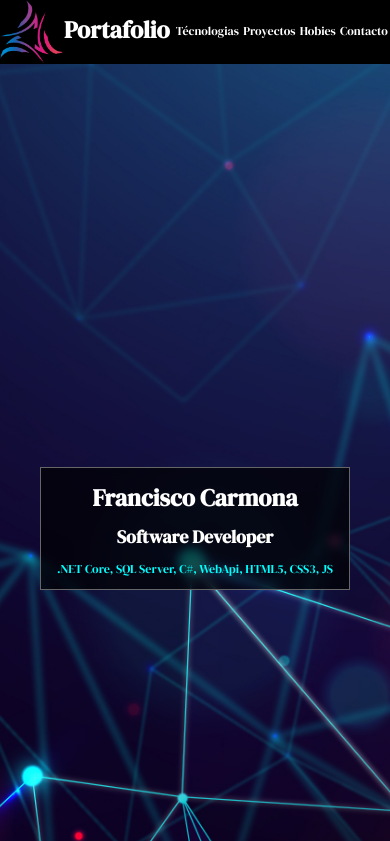
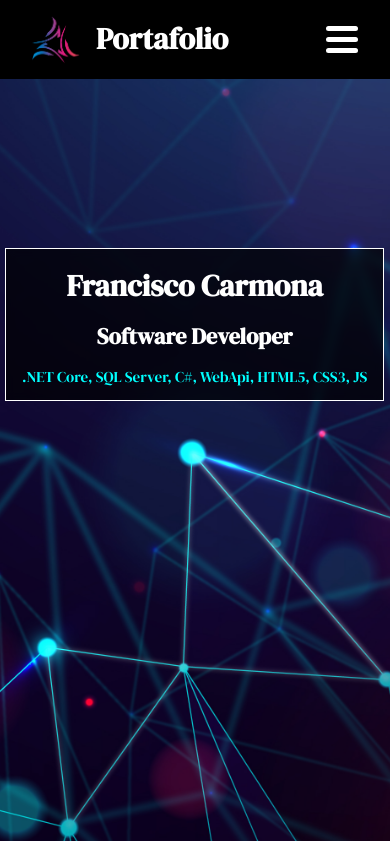
Before and after one commit to TheNefelin/portafolio-site, a plain HTML site: page index.html in a window 390 px wide. Shown: the top 841 px of the page. Drawn offline with Linux system fonts and the light colour scheme; no server answers; a script that the page names is missing.

Commit message:
20230204-nbk

```diff
--- a/css/index.css
+++ b/css/index.css
@@ -20,13 +20,14 @@
 /* ---------------------------------------------------------------------------------------------- */
 :root {
     --colorPrimario: black;
-    --colorPrimarioCaja: rgba(0, 0, 0, 0.7);
     --colorSecundario: rgb(255, 102, 102);
-    --colorText: white;
+    --colorTerciario:  rgb(102, 102, 102);
+    --colorText1: white;
     --colorText2: aqua;
-    --colorTextTitulo: rgb(70, 53, 53);
+    --colorTextTitulos: rgb(70, 53, 53);
     --colorTextTituloBorde: rgb(255, 255, 255);
-    --colorFooter:  rgb(102, 102, 102);
+    --colorCaja: rgba(0, 0, 0, 0.7);
+    --colorCajaBorde: white;
 }
 
 html {
@@ -36,14 +37,14 @@ html {
 body {
     font-family: fuenteGeneral;
     font-size: 16px;
-    color: var(--colorText);
+    color: var(--colorText1);
     background-color: var(--colorPrimario);
 }
 
 a {
-    color: var(--colorText);
+    color: var(--colorText1);
     text-decoration: none;
-    margin: 0.13rem;
+    margin: 0.15rem;
 }
 
 a:hover {
@@ -62,7 +63,7 @@ a:hover {
     padding: 1vw 0 1vw 10vw;
     margin: 0;
 
-    color: var(--colorTextTitulo);
+    color: var(--colorTextTitulos);
     text-shadow:
         1px 0 var(--colorTextTituloBorde),
         -1px 0 var(--colorTextTituloBorde),
@@ -81,49 +82,132 @@ iframe {
 
 @media (max-width: 481px) {
     body {
-        font-size: 12px;
+        font-size: 15px;
     }
 }
 /* -- NavBar ------------------------------------------------------------------------------------ */
 /* ---------------------------------------------------------------------------------------------- */
-.p-nav {
+.navBar01-contenedor {
     background-color: var(--colorPrimario);
+    display: flex;
+    justify-content: space-between;
+    align-items: center;
     position: sticky;
     position: -webkit-sticky;
     top: 0;
-    justify-content: space-between;
     z-index: 1;
+}
+
+/* navBar01-logo --------------------- */
+.navBar01-logo {
     display: flex;
     align-items: center;
+    margin-left: 2rem;
 }
 
-.p-nav > * {
-    display: flex;
+.navBar01-logo img {
+    height: 3rem;
+    margin-right: 1rem;
 }
 
-.p-nav img {
-    height: 4rem;
+/* navBar01-btn ---------------------- */
+.navBar01-btn {
+    cursor: pointer;
+    display: none;
+    padding-right: 2rem;
 }
 
-/* -- Seccion Principal ------------------------------------------------------------------------- */
-/* ---------------------------------------------------------------------------------------------- */
-.seccion-principal {
-    height: 110vh;
-    background-image: url("../img/3357684.jpg");
+.navBar01-A, .navBar01-B, .navBar01-C {
+    width: 2rem;
+    height: 5px;
+    background-color: var(--colorText1);
+    border-radius: 4px;
+    margin: 6px 0;
+    transition: 0.4s;
+}
+
+.navBar01-btn_click .navBar01-A {
+    transform: translateY(11px) rotate(45deg);
+    background-color: var(--colorSecundario);
+}
+
+.navBar01-btn_click .navBar01-B {
+    opacity: 0;
+}
+
+.navBar01-btn_click .navBar01-C {
+    transform: translateY(-11px) rotate(-45deg);
+    background-color: var(--colorSecundario);
+}
+
+/* navBar01-links -------------------- */
+.navBar01-links {
+    margin-right: 2rem;
+}
+
+.navBar01-links a {
+    margin-left: 1rem;
+
+}
+
+.navBar01-links a:hover {
+    color: var(--colorSecundario);
+}
+
+/* navBar01 comportamineto ----------- */
+@media (max-width: 767.98px) {
+    .navBar01-btn {
+        display: block;
+    }
+
+    .navBar01-links {
+        position: fixed;
+        display: grid;
+        top: 60px;
+        background-color: var(--colorPrimario);
+        text-align: center;
+        width: 100%;
+        left: 100%;
+        transition: 0.4s;
+    }
+
+    .navBar01-links_noOcultar {
+        left: 0;
+    }
+
+    .navBar01-links a {
+        padding: 1rem;
+    }
+}
+
+/* navBar01 + Parallax --------------- */
+header {
+    background-image: url("../img/fondo_02.jpg");
+    background-attachment: fixed;
+    background-position: center;
+    background-repeat: no-repeat;
+    background-size: cover;
+    background-color: var(--colorPrimario);
+    height: 100vh;
+}
+
+.navBar01-seccion {
     display: flex;
     justify-content: center;
     align-items: center;
 }
 
-.contenedor-sp {
+.navBar01-seccion > div {
     padding: 0 1rem;
+    margin-top: 20vh;
     text-align: center;
-    border: 1px solid var(--colorFooter);
-    background-color: var(--colorPrimarioCaja);
+    border: 1px solid var(--colorCajaBorde);
+    background-color: var(--colorCaja);
     backdrop-filter: blur(5px);
+    color: var(--colorText1);
 }
 
-.contenedor-sp p {
+.navBar01-seccion p {
     color: var(--colorText2);
 }
 
@@ -137,7 +221,7 @@ iframe {
 }
 
 .tarjeta-st {
-    border: 1px solid var(--colorFooter);
+    border: 1px solid var(--colorTerciario);
     text-align: center;
     display: flex;
     flex-direction: column;
@@ -145,7 +229,7 @@ iframe {
 }
 
 .tarjeta-st h1 {
-    background-color: var(--colorFooter);
+    background-color: var(--colorTerciario);
     color: var(--colorText2);
     margin: 0;
     padding: 1vw;
@@ -173,7 +257,7 @@ iframe {
 /* ---------------------------------------------------------------------------------------------- */
 
 .tarjeta-sp {
-    border: 2px solid var(--colorFooter);
+    border: 2px solid var(--colorTerciario);
     margin: 2vw;
     display: flex;
     position: relative;
@@ -195,7 +279,7 @@ iframe {
 /* -- Footer ------------------------------------------------------------------------------------ */
 /* ---------------------------------------------------------------------------------------------- */
 footer {
-    background-color: var(--colorFooter);
+    background-color: var(--colorTerciario);
     display: grid;
     grid-template-columns: repeat(auto-fill, minmax(min(100% , 15rem), 1fr));
 }
--- a/index.html
+++ b/index.html
@@ -17,22 +17,27 @@
     <title>Portafolio</title>
 </head>
 <body>
-    <header>
-        <nav class="p-nav contenedor-oscuro">
-            <div>
-                <img src="./img/logo.png">
+    <header id="header">
+        <nav id="navBar01" class="navBar01-contenedor">
+            <a class="navBar01-logo" href="#">
+                <img src="./img/logo.png" alt="">
                 <h1 class="wow animated lightSpeedIn">Portafolio</h1>
+            </a>
+            <div class="navBar01-btn" onclick="navBar01_click()">
+                <div class="navBar01-A"></div>
+                <div class="navBar01-B"></div>
+                <div class="navBar01-C"></div>
             </div>
-
-            <div class="wow animated fadeIn">
+            <div class="navBar01-links wow animated fadeIn">
                 <a href="#seccion-tecnologia">Técnologias</a>
                 <a href="#seccion-proyectos">Proyectos</a>
                 <a href="#seccion-hobbie">Hobies</a>
                 <a href="#">Contacto</a>
             </div>
         </nav>
-        <section class="seccion-principal seccion">
-            <div class="contenedor-sp wow animated fadeInDownBig">
+
+        <section class="navBar01-seccion">
+            <div class="wow animated flipInY">
                 <h1>Francisco Carmona</h1>
                 <h2>Software Developer</h2>
                 <p>.NET Core, SQL Server, C#, WebApi, HTML5, CSS3, JS</p>
@@ -96,6 +101,6 @@
 
     <script type="text/javascript" src="./lib/iframeResizer.min.js"></script>
     <script type="text/javascript" src="./js/data.js"></script>
-    <script type="module" src="./js/index.js"></script>
+    <script src="./js/index.js"></script>
 </body>
 </html>
--- a/js/index.js
+++ b/js/index.js
@@ -1,14 +1,14 @@
 // -- Inicializar Sitio ------------------------------------------------------------
 // ---------------------------------------------------------------------------------
-import { LinksGroup, Links } from "../js/clases.js";
+// import { LinksGroup, Links } from "../js/clases.js";
 
 let arrLinksGroup = [];
 let arrLinks = [];
 
-document.addEventListener('DOMContentLoaded', () => {
+window.onload = () => {
     console.log("iniciando sitio...");
     apiTest();
-});
+}
 
 // iFrameResize({ log: true }, '#ifVideo');
 
@@ -20,7 +20,7 @@ function apiTest() {
     .then((data) => {  // Si esto pasa, el contenido carga desde la API
         getTecnologias_api();
         getLinksAndGrupo_api();
-        console.log(`${data[0].Nombre} ${data[0].Apellido} Nice: ${data[0].Alias}`);
+        console.log(`${data[0].nombre} ${data[0].apellido} Nice: ${data[0].alias}`);
     })
     .then(() => {
         arrLinksGroup = dataLinkGrp;
@@ -91,3 +91,11 @@ function renderLinksAndGroup() {
 
 // ---------------------------------------------------------------------------------
 // ---------------------------------------------------------------------------------
+
+function navBar01_click() {
+    const navBar01Btn = document.querySelector(".navBar01-btn");
+    navBar01Btn.classList.toggle("navBar01-btn_click");
+
+    const navBar01Links = document.querySelector(".navBar01-links");
+    navBar01Links.classList.toggle("navBar01-links_noOcultar");
+}
```
Also changed, not shown: img/fondo_02.jpg (renamed from img/3357684.jpg).
